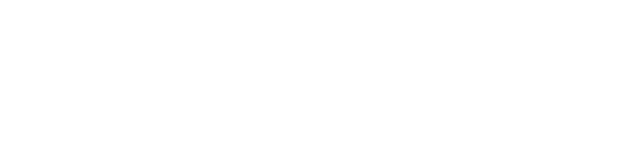
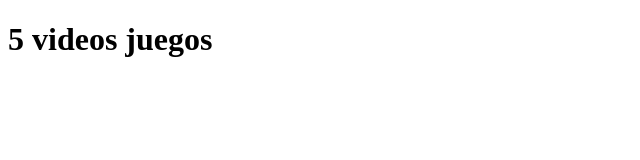
Before and after one commit to sabastiancami/git_rubrica_ej3, a plain HTML site: page index.html in a window 1280 px wide. Shown: the whole page, without its empty margins (0-640 px from the left). Drawn offline with Linux system fonts and the light colour scheme.

Commit message:
puse un titulo

```diff
--- a/index.html
+++ b/index.html
@@ -3,9 +3,11 @@
 <head>
     <meta charset="UTF-8">
     <meta name="viewport" content="width=device-width, initial-scale=1.0">
-    <title>Document</title>
+    <title>5 video juegos</title>
 </head>
 <body>
-
+    <header>
+        <h1>5 videos juegos</h1>
+    </header>
 </body>
 </html>
```
